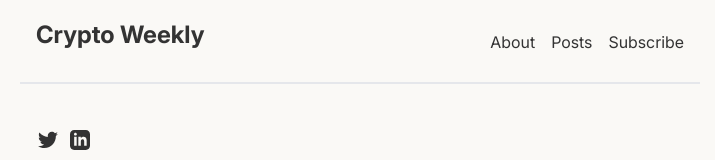
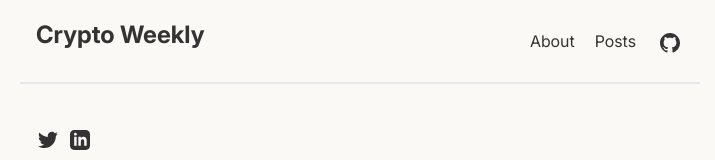
Before and after one commit to iloveburritos/crypto-weekly, a Next.js app: page /about in a window 1280 px wide. Shown: the top 160 px of the page, without its empty margins (280-995 px from the left). Built offline with nearby package versions, Linux system fonts and the light colour scheme.

Commit message:
updated navbar

```diff
--- a/components/Navbar.js
+++ b/components/Navbar.js
@@ -11,10 +11,16 @@ const Navbar = () => {
           <Link href="/" className="font-bold whitespace-nowrap">Crypto Weekly</Link>
         </h1>
       </header>
-      <div className="order-1 sm:order-2 flex gap-4 justify-center sm:justify-end w-full sm:w-auto ">
-        <Link href="/about">About</Link>
-        <Link href="/posts">Posts</Link>
-        <Link href="/subscribe">Subscribe</Link>
+      <div className="order-1 sm:order-2 flex gap-5 justify-center sm:justify-end w-full sm:w-auto ">
+
+        <Link className="hover:underline" href="/about">About</Link>
+        <Link className="hover:underline" href="/posts">Posts</Link>
+        <Link className="p-1" href="https://github.com/iloveburritos/crypto-weekly">
+            <svg xmlns="http://www.w3.org/2000/svg" fill="currentColor" viewBox="0 0 24 24" height="20" width="20">
+              <path d="M12 0C5.371 0 0 5.373 0 12c0 5.303 3.438 9.8 8.205 11.385.6.111.82-.261.82-.577 0-.285-.01-1.041-.015-2.042-3.338.726-4.042-1.615-4.042-1.615-.546-1.387-1.332-1.756-1.332-1.756-1.089-.744.083-.729.083-.729 1.204.084 1.838 1.237 1.838 1.237 1.07 1.834 2.807 1.304 3.492.997.108-.775.418-1.304.761-1.605-2.665-.304-5.467-1.334-5.467-5.932 0-1.311.469-2.381 1.236-3.22-.124-.303-.535-1.527.117-3.181 0 0 1.008-.322 3.3 1.23.957-.267 1.982-.4 3.003-.404 1.021.004 2.046.137 3.004.404 2.29-1.552 3.297-1.23 3.297-1.23.653 1.654.242 2.878.118 3.181.769.839 1.236 1.909 1.236 3.22 0 4.61-2.807 5.624-5.479 5.921.43.372.813 1.104.813 2.227 0 1.607-.014 2.903-.014 3.293 0 .32.217.694.825.577C20.565 21.796 24 17.3 24 12 24 5.373 18.627 0 12 0z" />
+            </svg>
+          </Link>
+
       </div>
     </nav>
   );
```
